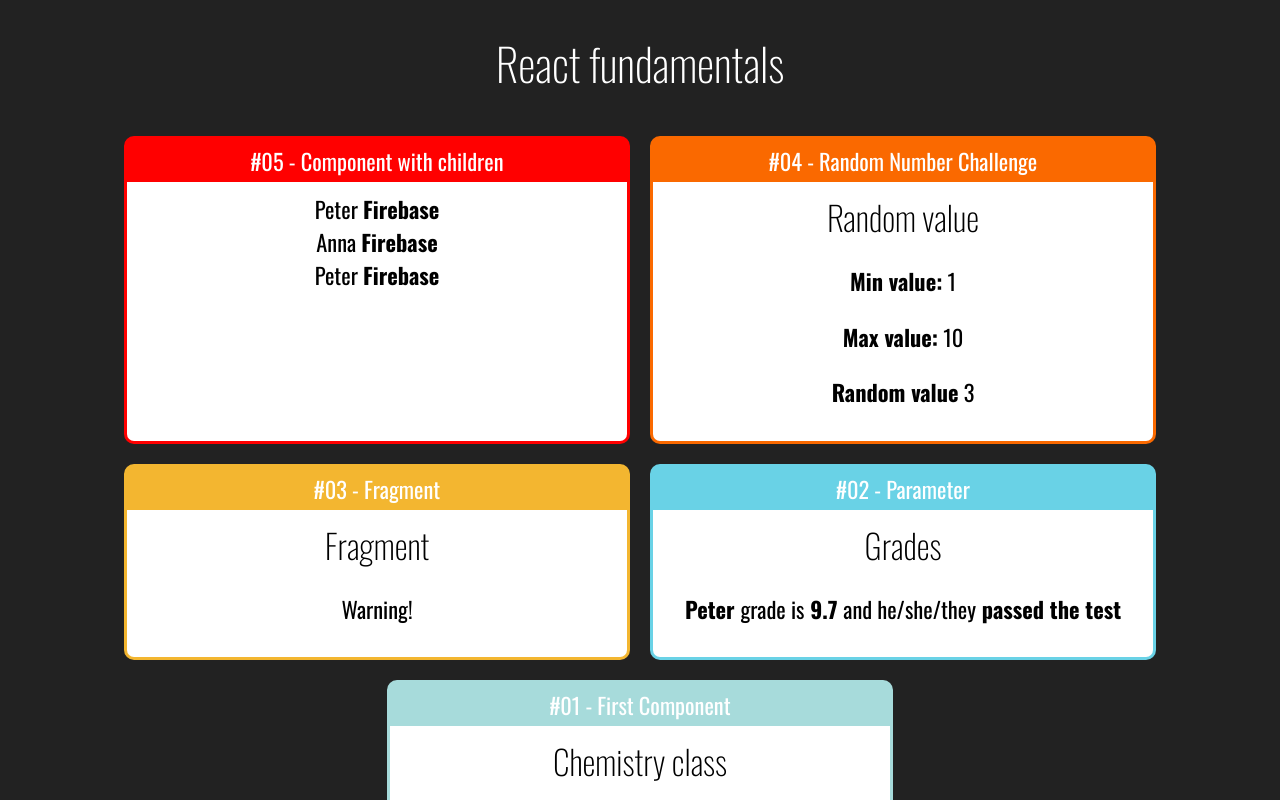
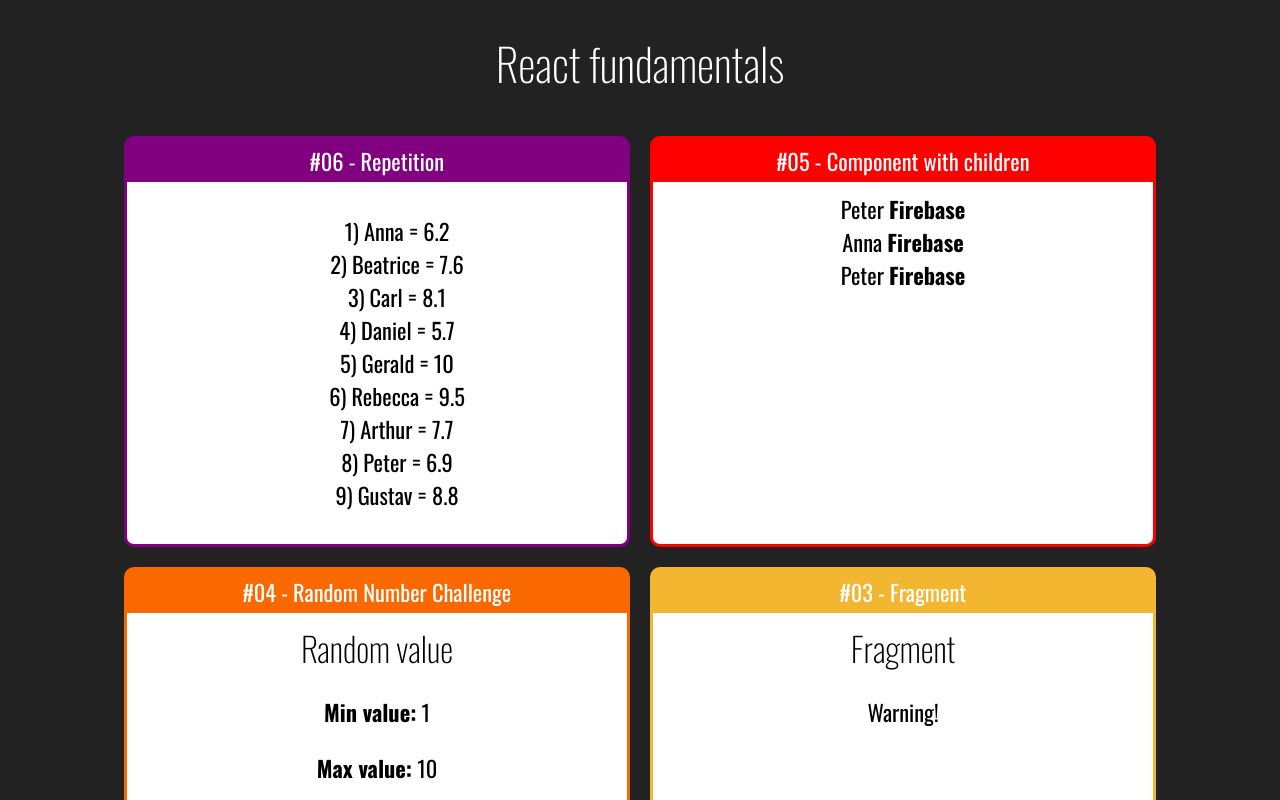
Before and after one commit to victorduarte317/fundamentos_react, a React (Create React App) app: page / in a window 1280 px wide. Shown: the top 800 px of the page. Built offline with nearby package versions, Linux system fonts and the light colour scheme.

Commit message:
Creating a repetition structure

```diff
--- a/src/App.jsx
+++ b/src/App.jsx
@@ -8,6 +8,7 @@ import Random from './components/basics/Random'
 import Card from './layout/Card'
 import Family from './components/basics/Family'
 import FamilyMember from './components/basics/FamilyMember'
+import StudentsList from './components/basics/repetition/StudentsList'
 
 
 export default _ =>
@@ -15,6 +16,10 @@ export default _ =>
         <h1> React fundamentals </h1>
 
         <div className='Cards'>
+
+            <Card title='#06 - Repetition' color="purple">
+                <StudentsList></StudentsList>
+            </Card>
 
             <Card title='#05 - Component with children' color="#F00">
                 <Family surname='Firebase'>
--- /dev/null
+++ b/src/components/basics/repetition/StudentsList.jsx
@@ -0,0 +1,19 @@
+import React from 'react'
+import students from '../../../data/students'
+
+export default props => {
+    const studentsList = students.map((student)=>{
+        return (
+            <li key={student.id}>
+                {student.id}) {student.name} = {student.grade}
+            </li>
+        )
+    })
+    return(
+        <div>
+            <ul style={ {listStyle: 'none'} }>
+                {studentsList}
+            </ul>
+        </div>
+    ) // Returning the JS to JSX converted array.
+}
--- /dev/null
+++ b/src/data/students.js
@@ -0,0 +1,13 @@
+// since this is not a component, it doesnt start with a capital letter and will be built using pure js.
+
+export default[ // students array
+    { id: 1, name: 'Anna', grade: 6.2},
+    { id: 2, name: 'Beatrice', grade: 7.6},
+    { id: 3, name: 'Carl', grade: 8.1},
+    { id: 4, name: 'Daniel', grade: 5.7},
+    { id: 5, name: 'Gerald', grade: 10.0},
+    { id: 6, name: 'Rebecca', grade: 9.5},
+    { id: 7, name: 'Arthur', grade: 7.7},
+    { id: 8, name: 'Peter', grade: 6.9},
+    { id: 9, name: 'Gustav', grade: 8.8}
+]
```
